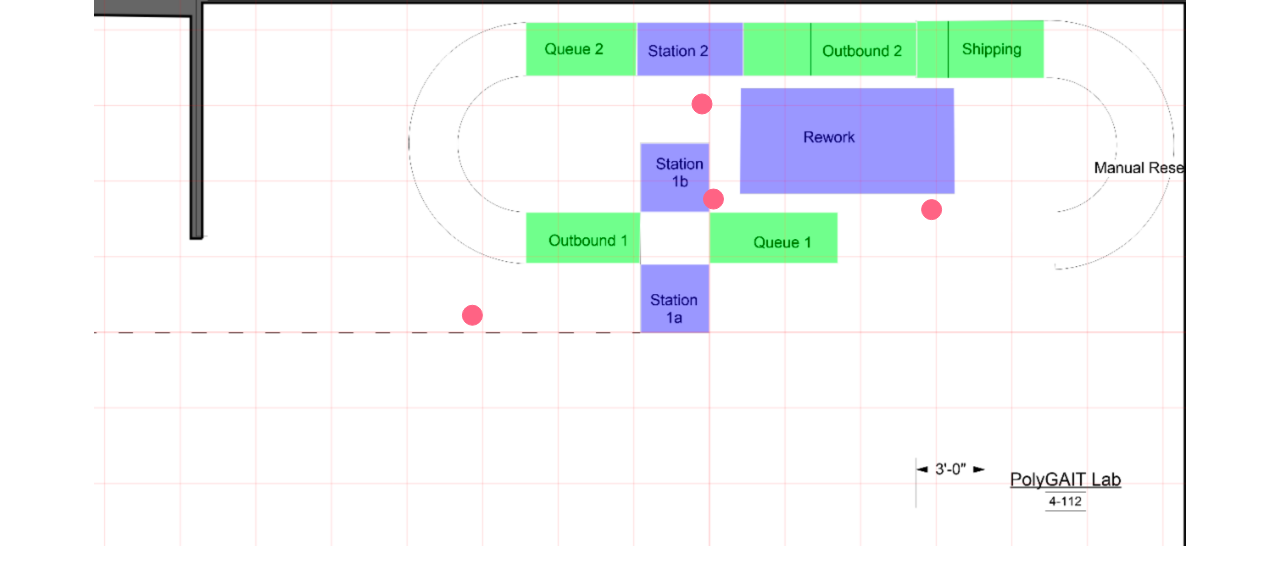
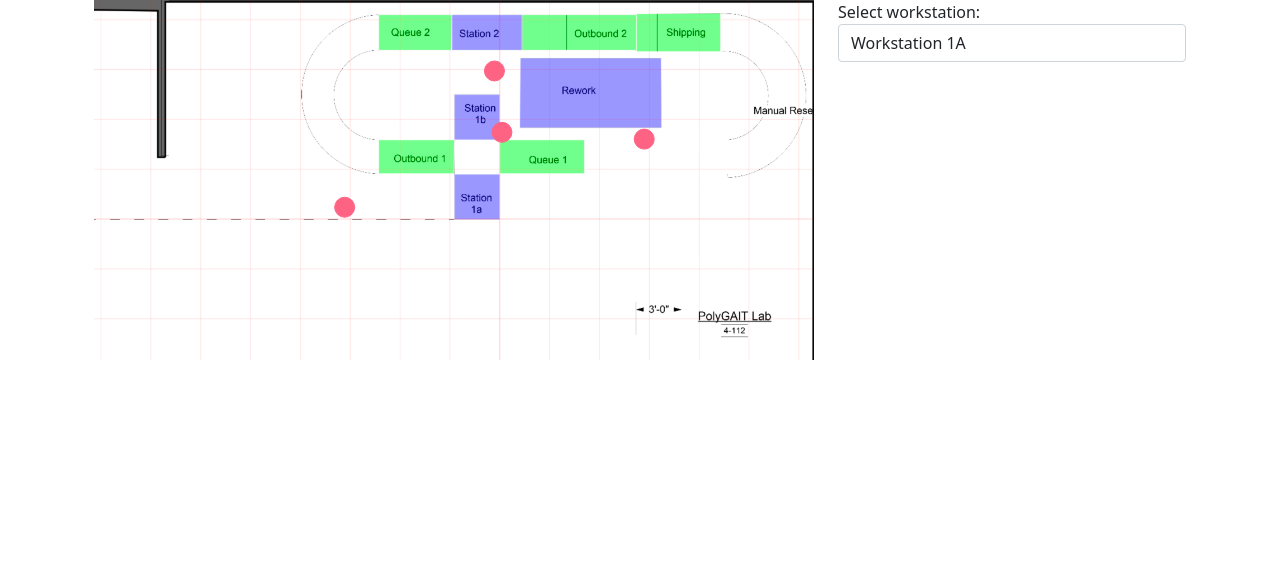
Before and after one commit to Viasat-Location-Tracking/rtls_server, a Django app: page / in a window 1280 px wide. Shown: the part 56-641 px from the top of the page. Run offline with Django 3.2, Linux system fonts and the light colour scheme.

Commit message:
Add workstation selector dropdown with dummy data

```diff
--- a/webapp/templates/webapp/mainline.html
+++ b/webapp/templates/webapp/mainline.html
@@ -14,8 +14,20 @@
 {% block content %}
     <div class="container">
         <div class="row">
-            <div class="col-12">
+            <div class="col-8">
                 <canvas id="myChart"></canvas>
+            </div>
+            <div class="col-4">
+                <form>
+                    <div class="form-group">
+                        <label for="workstation">Select workstation:</label>
+                        <select class="form-control" id="workstation">
+                            {% for workstation in workstations %}
+                            <option>{{ workstation }}</option>
+                            {% endfor %}
+                        </select>
+                    </div>
+                </form>
             </div>
         </div>
     </div>
--- a/webapp/views.py
+++ b/webapp/views.py
@@ -5,10 +5,11 @@ from .models import DataPoint
 
 def mainline(request):
     context = {
-        # Hash table of variables to be passed to the template renderer, e.g.:
-        'username': 'demouser',
-        'mood': 'pretty good',
-        'is_button_pushed': True,
+        "workstations": [
+            "Workstation 1A",
+            "Workstation 1B",
+            "Workstation 2",
+        ]
     }
     return render(request, 'webapp/mainline.html', context)
 
```
